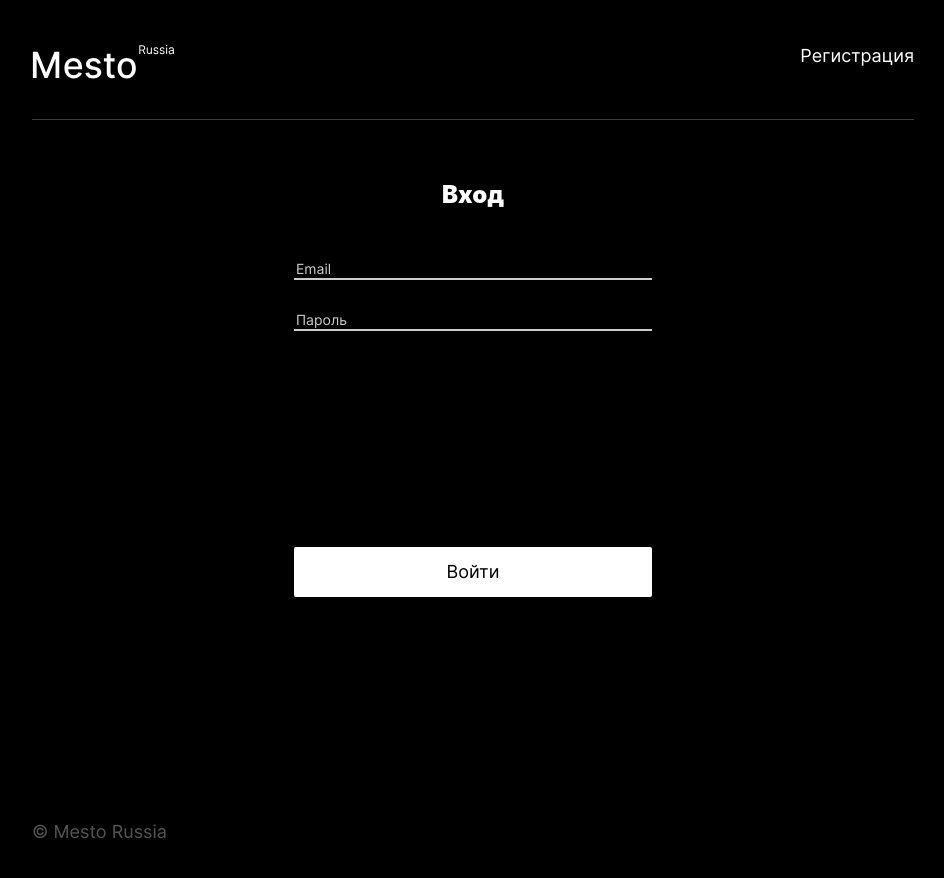
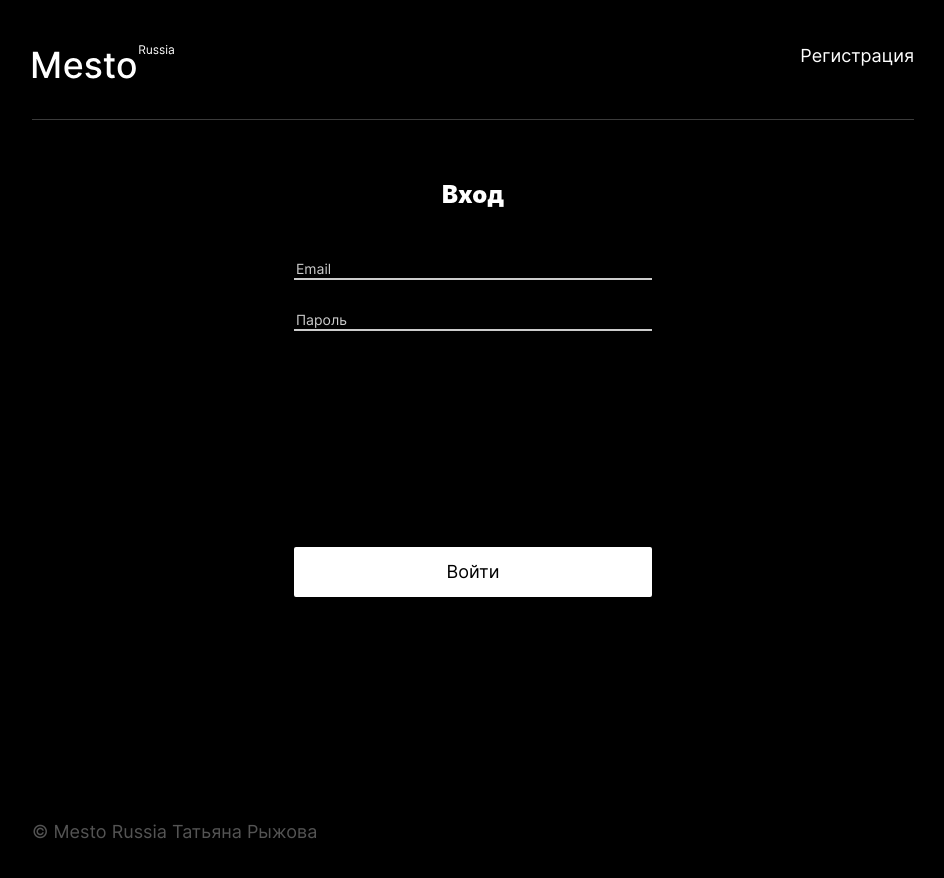
Before and after one commit to TatianaRyzhova/react-mesto-auth, a React (Create React App) app: page /sign-in in a window 1280 px wide. Shown: the top 878 px of the page, without its empty margins (167-1111 px from the left). Built offline with nearby package versions, Linux system fonts and the light colour scheme; a web font is replaced by a local one.

Commit message:
update footer

```diff
--- a/src/components/Footer.js
+++ b/src/components/Footer.js
@@ -3,7 +3,7 @@ import React from "react";
 function Footer() {
   return(
     <footer className="footer">
-      <p className="footer__copyright">© Mesto Russia</p>
+      <p className="footer__copyright">© Mesto Russia Татьяна Рыжова</p>
     </footer>
   )
 }
```
